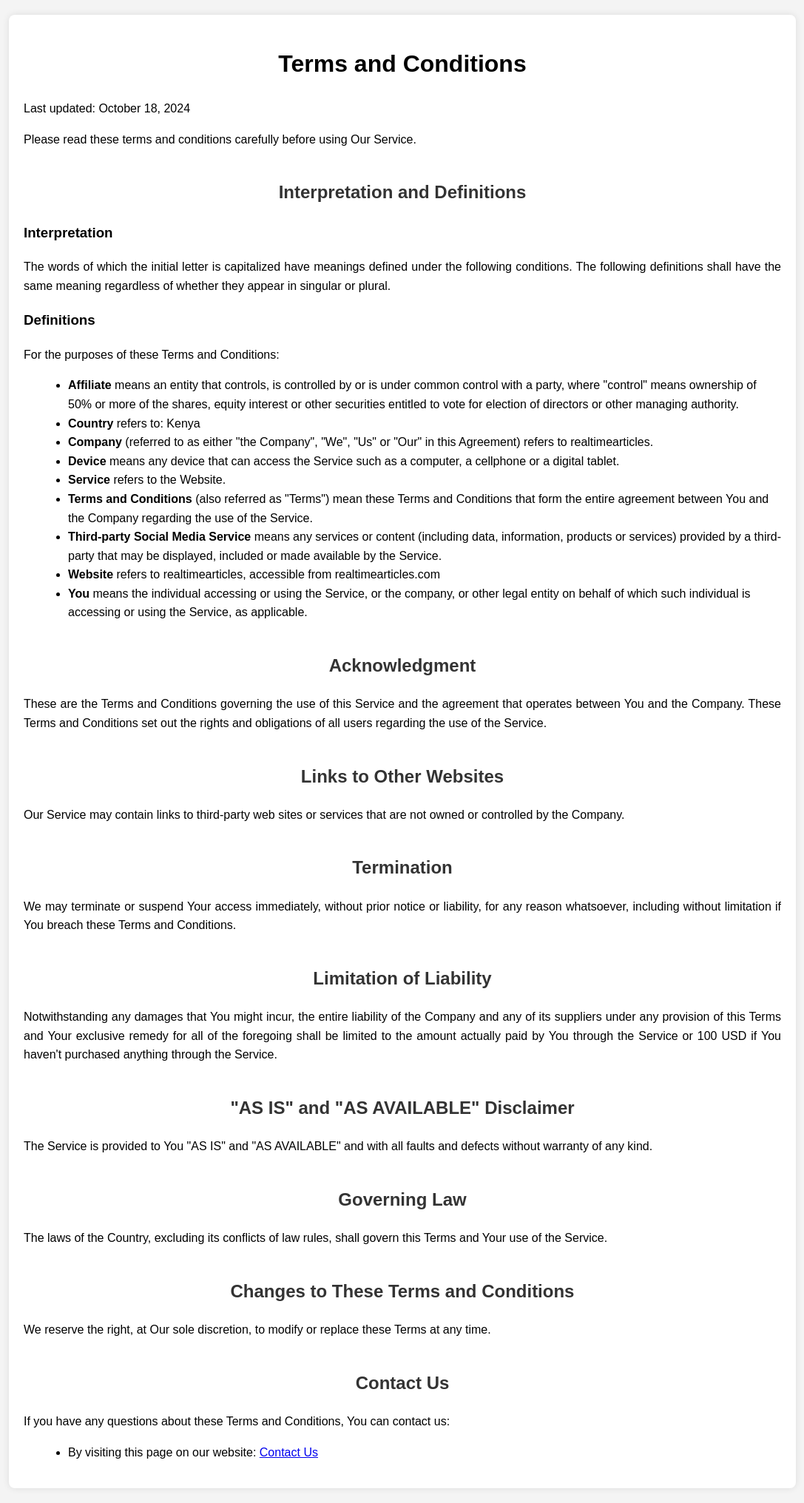
After one commit to Mesh-254/realtime_articles, a Flask app: page /terms_and_conditions in a window 1280 px wide. The commit adds this page. Shown: the whole page at 74% size, without its empty margins (96-1183 px from the left). Run offline with Flask 3, Linux system fonts and the light colour scheme; some libraries are stand-ins or nearby versions.

Commit message:
link to terms and conditions

```diff
--- a/templates/category/articles_by_category_list.html
+++ b/templates/category/articles_by_category_list.html
@@ -245,7 +245,7 @@ Header END -->
                                                         <div class="nav-link">
                                                             <div class="d-flex align-items-center text-white position-relative">
                                                                 <span class="ms-3">by <a href="#"
-                                                                                         class="stretched-link text-reset btn-link">Fridah Nkatha</a></span>
+                                                                                         class="stretched-link text-reset btn-link">Admin</a></span>
                                                             </div>
                                                         </div>
                                                     </li>
--- a/templates/home/blog_list.html
+++ b/templates/home/blog_list.html
@@ -231,6 +231,7 @@
                     <div class="col-md-3">
                         <h6>Links</h6>
                         <ul class="link">
+                            <li><a href="{{url_for('home.terms_and_conditions')}}"> Terms and Conditions </a></li>
                             <li><a href="#."> Blogs </a></li>
                             <li><a href="{{ url_for('user.login') }}"> Admin</a></li>
                         </ul>
--- /dev/null
+++ b/templates/home/terms_and_conditions.html
@@ -0,0 +1,95 @@
+<!DOCTYPE html>
+<html lang="en">
+<head>
+    <meta charset="UTF-8">
+    <meta name="viewport" content="width=device-width, initial-scale=1.0">
+    <title>Terms and Conditions - Realtime Articles</title>
+    <style>
+        body {
+            font-family: Arial, sans-serif;
+            margin: 0;
+            padding: 0;
+            line-height: 1.6;
+            background-color: #f4f4f4;
+        }
+        .container {
+            width: 80%;
+            margin: 20px auto;
+            padding: 20px;
+            background-color: #fff;
+            border-radius: 8px;
+            box-shadow: 0 0 10px rgba(0, 0, 0, 0.1);
+        }
+        h1, h2 {
+            text-align: center;
+        }
+        h2 {
+            color: #333;
+            margin-top: 40px;
+        }
+        p {
+            text-align: justify;
+            margin-bottom: 15px;
+        }
+        ul {
+            margin-left: 20px;
+        }
+    </style>
+</head>
+<body>
+
+    <div class="container">
+        <h1>Terms and Conditions</h1>
+        <p>Last updated: October 18, 2024</p>
+
+        <p>Please read these terms and conditions carefully before using Our Service.</p>
+
+        <h2>Interpretation and Definitions</h2>
+
+        <h3>Interpretation</h3>
+        <p>The words of which the initial letter is capitalized have meanings defined under the following conditions. The following definitions shall have the same meaning regardless of whether they appear in singular or plural.</p>
+
+        <h3>Definitions</h3>
+        <p>For the purposes of these Terms and Conditions:</p>
+        <ul>
+            <li><strong>Affiliate</strong> means an entity that controls, is controlled by or is under common control with a party, where "control" means ownership of 50% or more of the shares, equity interest or other securities entitled to vote for election of directors or other managing authority.</li>
+            <li><strong>Country</strong> refers to: Kenya</li>
+            <li><strong>Company</strong> (referred to as either "the Company", "We", "Us" or "Our" in this Agreement) refers to realtimearticles.</li>
+            <li><strong>Device</strong> means any device that can access the Service such as a computer, a cellphone or a digital tablet.</li>
+            <li><strong>Service</strong> refers to the Website.</li>
+            <li><strong>Terms and Conditions</strong> (also referred as "Terms") mean these Terms and Conditions that form the entire agreement between You and the Company regarding the use of the Service.</li>
+            <li><strong>Third-party Social Media Service</strong> means any services or content (including data, information, products or services) provided by a third-party that may be displayed, included or made available by the Service.</li>
+            <li><strong>Website</strong> refers to realtimearticles, accessible from realtimearticles.com</li>
+            <li><strong>You</strong> means the individual accessing or using the Service, or the company, or other legal entity on behalf of which such individual is accessing or using the Service, as applicable.</li>
+        </ul>
+
+        <h2>Acknowledgment</h2>
+        <p>These are the Terms and Conditions governing the use of this Service and the agreement that operates between You and the Company. These Terms and Conditions set out the rights and obligations of all users regarding the use of the Service.</p>
+
+        <h2>Links to Other Websites</h2>
+        <p>Our Service may contain links to third-party web sites or services that are not owned or controlled by the Company.</p>
+
+        <h2>Termination</h2>
+        <p>We may terminate or suspend Your access immediately, without prior notice or liability, for any reason whatsoever, including without limitation if You breach these Terms and Conditions.</p>
+
+        <h2>Limitation of Liability</h2>
+        <p>Notwithstanding any damages that You might incur, the entire liability of the Company and any of its suppliers under any provision of this Terms and Your exclusive remedy for all of the foregoing shall be limited to the amount actually paid by You through the Service or 100 USD if You haven't purchased anything through the Service.</p>
+
+        <h2>"AS IS" and "AS AVAILABLE" Disclaimer</h2>
+        <p>The Service is provided to You "AS IS" and "AS AVAILABLE" and with all faults and defects without warranty of any kind.</p>
+
+        <h2>Governing Law</h2>
+        <p>The laws of the Country, excluding its conflicts of law rules, shall govern this Terms and Your use of the Service.</p>
+
+        <h2>Changes to These Terms and Conditions</h2>
+        <p>We reserve the right, at Our sole discretion, to modify or replace these Terms at any time.</p>
+
+        <h2>Contact Us</h2>
+        <p>If you have any questions about these Terms and Conditions, You can contact us:</p>
+        <ul>
+            <li>By visiting this page on our website: <a href="https://realtimearticles.com/contact_us">Contact Us</a></li>
+        </ul>
+    </div>
+
+</body>
+</html>
```
